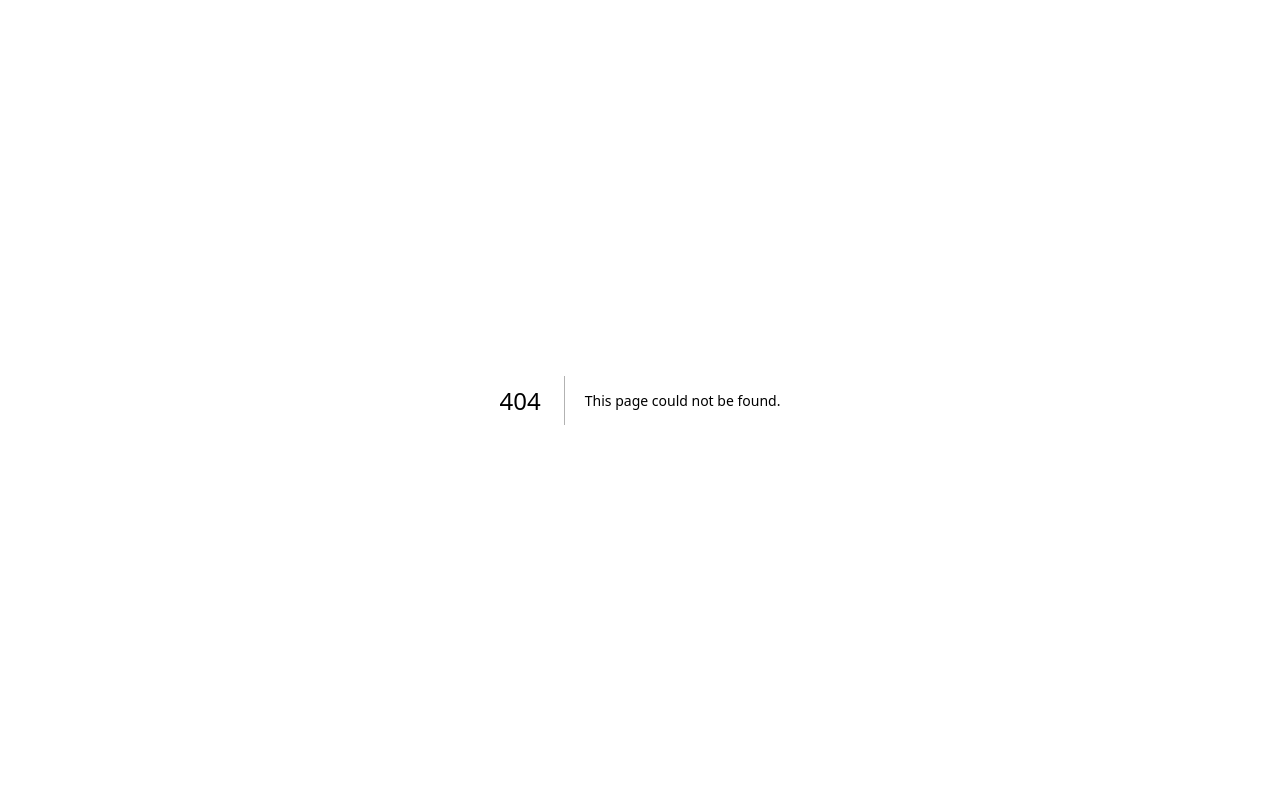
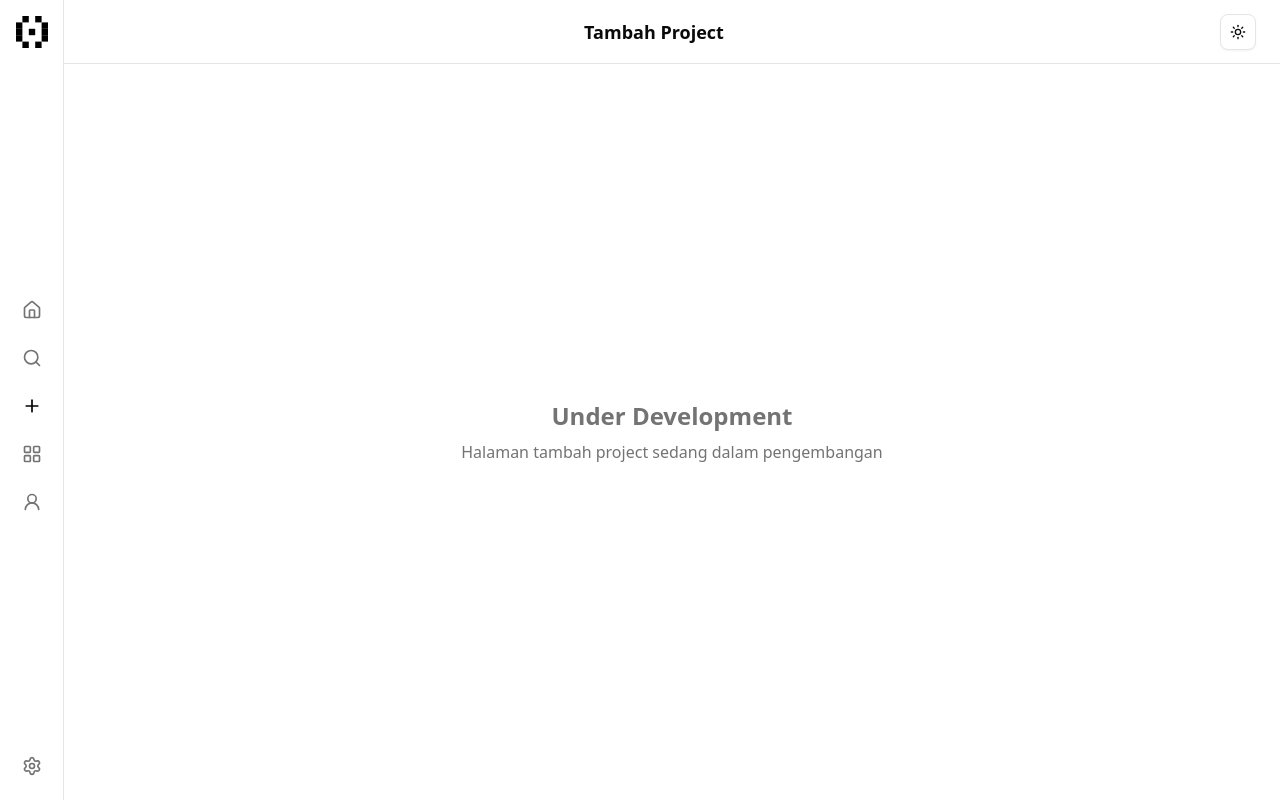
Before and after one commit to rafapradana/codepacker-catalog, a Next.js app: page /app/create in a window 1280 px wide. Before the commit this address had no page. Built offline with nearby package versions, Linux system fonts and the light colour scheme.

Commit message:
feat(student-app): add initial student app structure with pages and navigation
- Create placeholder pages for all student app sections
- Implement student app layout with sidebar and header
- Add navigation components with theme support
- Update login redirect to point to new app route

```diff
--- /dev/null
+++ b/src/app/app/create/page.tsx
@@ -0,0 +1,10 @@
+export default function CreatePage() {
+  return (
+    <div className="flex items-center justify-center h-full">
+      <div className="text-center">
+        <h1 className="text-2xl font-bold text-muted-foreground">Under Development</h1>
+        <p className="text-muted-foreground mt-2">Halaman tambah project sedang dalam pengembangan</p>
+      </div>
+    </div>
+  )
+}
--- /dev/null
+++ b/src/app/app/layout.tsx
@@ -0,0 +1,25 @@
+"use client"
+
+import { StudentSidebar } from "@/components/student-app-sidebar"
+import { StudentHeader } from "@/components/student-app-header"
+import { useState } from "react"
+
+export default function AppLayout({
+  children,
+}: {
+  children: React.ReactNode
+}) {
+  const [currentPage, setCurrentPage] = useState("beranda")
+
+  return (
+    <div className="flex h-screen bg-background">
+      <StudentSidebar currentPage={currentPage} onPageChange={setCurrentPage} />
+      <div className="flex-1 flex flex-col">
+        <StudentHeader currentPage={currentPage} />
+        <main className="flex-1 overflow-auto">
+          {children}
+        </main>
+      </div>
+    </div>
+  )
+}
--- /dev/null
+++ b/src/app/app/page.tsx
@@ -0,0 +1,10 @@
+export default function AppHomePage() {
+  return (
+    <div className="flex items-center justify-center h-full">
+      <div className="text-center">
+        <h1 className="text-2xl font-bold text-muted-foreground">Under Development</h1>
+        <p className="text-muted-foreground mt-2">Halaman beranda sedang dalam pengembangan</p>
+      </div>
+    </div>
+  )
+}
--- /dev/null
+++ b/src/app/app/profile/page.tsx
@@ -0,0 +1,10 @@
+export default function ProfilePage() {
+  return (
+    <div className="flex items-center justify-center h-full">
+      <div className="text-center">
+        <h1 className="text-2xl font-bold text-muted-foreground">Under Development</h1>
+        <p className="text-muted-foreground mt-2">Halaman profil sedang dalam pengembangan</p>
+      </div>
+    </div>
+  )
+}
--- /dev/null
+++ b/src/app/app/projects/page.tsx
@@ -0,0 +1,10 @@
+export default function ProjectsPage() {
+  return (
+    <div className="flex items-center justify-center h-full">
+      <div className="text-center">
+        <h1 className="text-2xl font-bold text-muted-foreground">Under Development</h1>
+        <p className="text-muted-foreground mt-2">Halaman cari dan jelajahi projects sedang dalam pengembangan</p>
+      </div>
+    </div>
+  )
+}
--- /dev/null
+++ b/src/app/app/search/page.tsx
@@ -0,0 +1,10 @@
+export default function SearchPage() {
+  return (
+    <div className="flex items-center justify-center h-full">
+      <div className="text-center">
+        <h1 className="text-2xl font-bold text-muted-foreground">Under Development</h1>
+        <p className="text-muted-foreground mt-2">Halaman cari profil siswa sedang dalam pengembangan</p>
+      </div>
+    </div>
+  )
+}
--- /dev/null
+++ b/src/app/app/settings/page.tsx
@@ -0,0 +1,10 @@
+export default function SettingsPage() {
+  return (
+    <div className="flex items-center justify-center h-full">
+      <div className="text-center">
+        <h1 className="text-2xl font-bold text-muted-foreground">Under Development</h1>
+        <p className="text-muted-foreground mt-2">Halaman pengaturan sedang dalam pengembangan</p>
+      </div>
+    </div>
+  )
+}
--- a/src/components/login-form.tsx
+++ b/src/components/login-form.tsx
@@ -85,8 +85,8 @@ export function LoginForm({
     if (userType === "admin") {
       router.push('/admin/dashboard')
     } else {
-      // Redirect to student profile or projects page
-      router.push('/projects')
+      // Redirect to student app
+      router.push('/app')
     }
       } else {
         setLoginError(result.error || 'Login failed')
--- /dev/null
+++ b/src/components/student-app-header.tsx
@@ -0,0 +1,36 @@
+"use client"
+
+import { usePathname } from "next/navigation"
+import { ModeToggle } from "@/components/mode-toggle"
+
+interface StudentHeaderProps {
+  currentPage: string
+}
+
+const getPageTitle = (pathname: string): string => {
+  if (pathname === "/app") return "Beranda"
+  if (pathname === "/app/search") return "Cari Profil Siswa"
+  if (pathname === "/app/create") return "Tambah Project"
+  if (pathname === "/app/projects") return "Cari dan Jelajahi Projects"
+  if (pathname === "/app/profile") return "Profil"
+  if (pathname === "/app/settings") return "Pengaturan"
+  return "CodePacker"
+}
+
+export function StudentHeader({ currentPage }: StudentHeaderProps) {
+  const pathname = usePathname()
+  const pageTitle = getPageTitle(pathname)
+
+  return (
+    <header className="h-16 border-b border-border bg-background/95 backdrop-blur supports-[backdrop-filter]:bg-background/60">
+      <div className="flex items-center justify-between h-full px-6">
+        <div className="flex-1 flex justify-center">
+          <h1 className="text-lg font-semibold">{pageTitle}</h1>
+        </div>
+        <div className="flex items-center">
+          <ModeToggle />
+        </div>
+      </div>
+    </header>
+  )
+}
--- /dev/null
+++ b/src/components/student-app-sidebar.tsx
@@ -0,0 +1,181 @@
+"use client"
+
+import { useState } from "react"
+import { useRouter, usePathname } from "next/navigation"
+import { useTheme } from "next-themes"
+import Image from "next/image"
+import {
+  Home,
+  Search,
+  Plus,
+  LayoutGrid,
+  UserRound,
+  Settings,
+  HomeIcon,
+  SearchIcon,
+  LayoutGridIcon,
+  UserRoundIcon,
+  SettingsIcon
+} from "lucide-react"
+import { cn } from "@/lib/utils"
+import {
+  Tooltip,
+  TooltipContent,
+  TooltipProvider,
+  TooltipTrigger,
+} from "@/components/ui/tooltip"
+
+interface StudentSidebarProps {
+  currentPage: string
+  onPageChange: (page: string) => void
+}
+
+const mainMenuItems = [
+  {
+    id: "beranda",
+    label: "Beranda",
+    href: "/app",
+    icon: Home,
+    iconFilled: HomeIcon,
+  },
+  {
+    id: "cari-profil-siswa",
+    label: "Cari Profil Siswa",
+    href: "/app/search",
+    icon: Search,
+    iconFilled: SearchIcon,
+  },
+  {
+    id: "tambah-project",
+    label: "Tambah Project",
+    href: "/app/create",
+    icon: Plus,
+    iconFilled: Plus,
+    isSpecial: true,
+  },
+  {
+    id: "cari-dan-jelajahi-projects",
+    label: "Cari dan Jelajahi Projects",
+    href: "/app/projects",
+    icon: LayoutGrid,
+    iconFilled: LayoutGridIcon,
+  },
+  {
+    id: "profil",
+    label: "Profil",
+    href: "/app/profile",
+    icon: UserRound,
+    iconFilled: UserRoundIcon,
+  },
+]
+
+const settingsMenuItem = {
+  id: "pengaturan",
+  label: "Pengaturan",
+  href: "/app/settings",
+  icon: Settings,
+  iconFilled: SettingsIcon,
+}
+
+export function StudentSidebar({ currentPage, onPageChange }: StudentSidebarProps) {
+  const router = useRouter()
+  const pathname = usePathname()
+  const { theme } = useTheme()
+
+  const handleMenuClick = (item: typeof mainMenuItems[0] | typeof settingsMenuItem) => {
+    onPageChange(item.label.toLowerCase())
+    router.push(item.href)
+  }
+
+  const isActive = (href: string) => {
+    if (href === "/app") {
+      return pathname === "/app"
+    }
+    return pathname.startsWith(href)
+  }
+
+  return (
+    <TooltipProvider>
+      <div className="w-16 bg-background border-r border-border flex flex-col h-full">
+        {/* Logo at top */}
+        <div className="flex justify-center py-4">
+          <Image
+            src={theme === "dark" ? "/images/logos/codepacker-white.svg" : "/images/logos/codepacker-black.svg"}
+            alt="CodePacker"
+            width={32}
+            height={32}
+            className="w-8 h-8"
+          />
+        </div>
+
+        {/* Main menu items centered */}
+        <div className="flex-1 flex flex-col justify-center items-center space-y-3">
+          {mainMenuItems.map((item) => {
+            const active = isActive(item.href)
+            const IconComponent = active ? item.iconFilled : item.icon
+
+            return (
+              <Tooltip key={item.id}>
+                <TooltipTrigger asChild>
+                  <button
+                    onClick={() => handleMenuClick(item)}
+                    className={cn(
+                      "p-2 rounded-lg transition-all duration-200 hover:bg-accent",
+                      item.isSpecial
+                        ? active
+                          ? "bg-white text-black"
+                          : "bg-muted text-muted-foreground hover:bg-muted/80"
+                        : active
+                        ? "text-foreground"
+                        : "text-muted-foreground hover:text-foreground"
+                    )}
+                  >
+                    <IconComponent
+                      size={20}
+                      className={cn(
+                        item.isSpecial && active ? "text-black" : "",
+                        item.isSpecial && !active ? "text-white" : ""
+                      )}
+                    />
+                  </button>
+                </TooltipTrigger>
+                <TooltipContent side="right">
+                  <p>{item.label}</p>
+                </TooltipContent>
+              </Tooltip>
+            )
+          })}
+        </div>
+
+        {/* Settings at bottom */}
+        <div className="flex justify-center pb-4">
+          {(() => {
+            const active = isActive(settingsMenuItem.href)
+            const IconComponent = active ? settingsMenuItem.iconFilled : settingsMenuItem.icon
+
+            return (
+              <Tooltip>
+                <TooltipTrigger asChild>
+                  <button
+                    onClick={() => handleMenuClick(settingsMenuItem)}
+                    className={cn(
+                      "p-2 rounded-lg transition-all duration-200 hover:bg-accent",
+                      active
+                        ? "text-foreground"
+                        : "text-muted-foreground hover:text-foreground"
+                    )}
+                  >
+                    <IconComponent size={20} />
+                  </button>
+                </TooltipTrigger>
+                <TooltipContent side="right">
+                  <p>{settingsMenuItem.label}</p>
+                </TooltipContent>
+              </Tooltip>
+            )
+          })()}
+        </div>
+      </div>
+    </TooltipProvider>
+  )
+}
```
